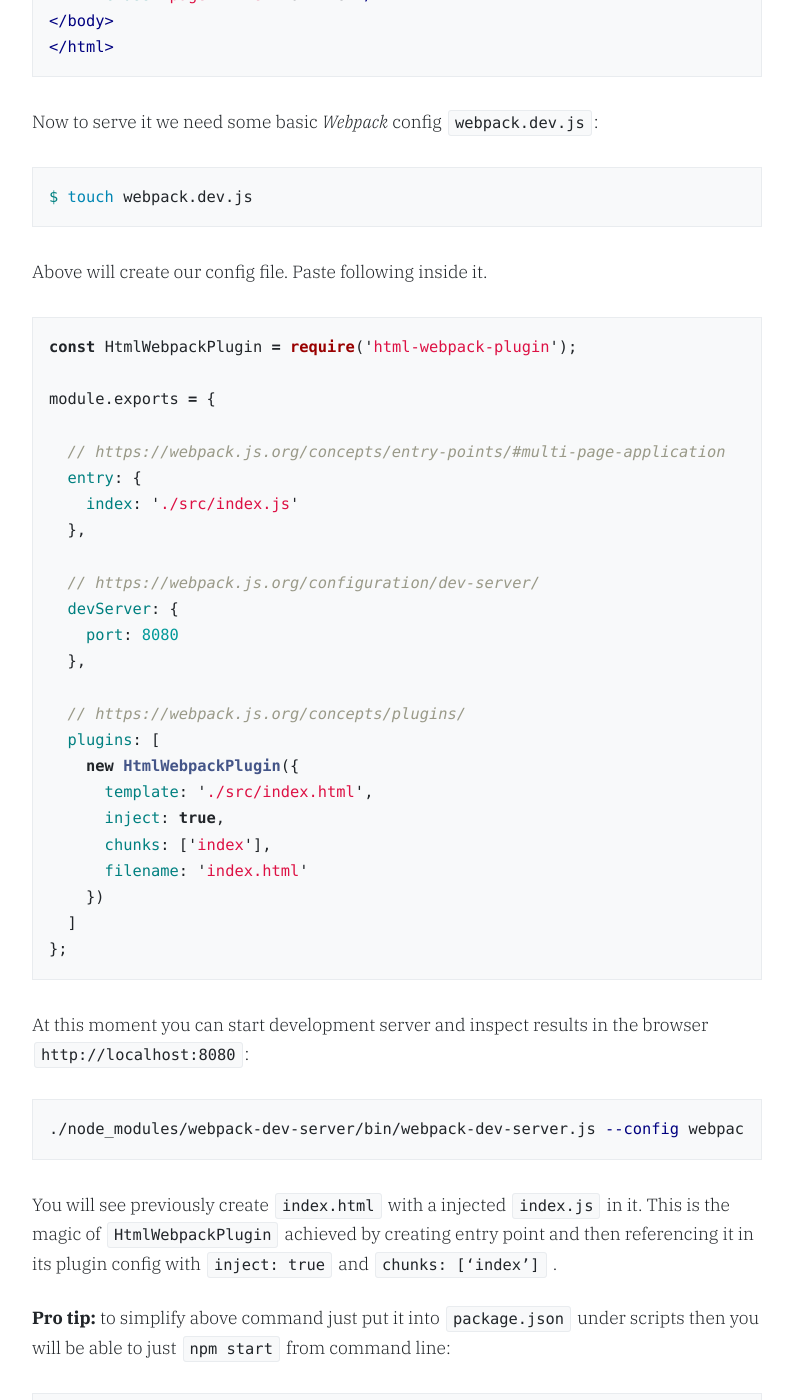
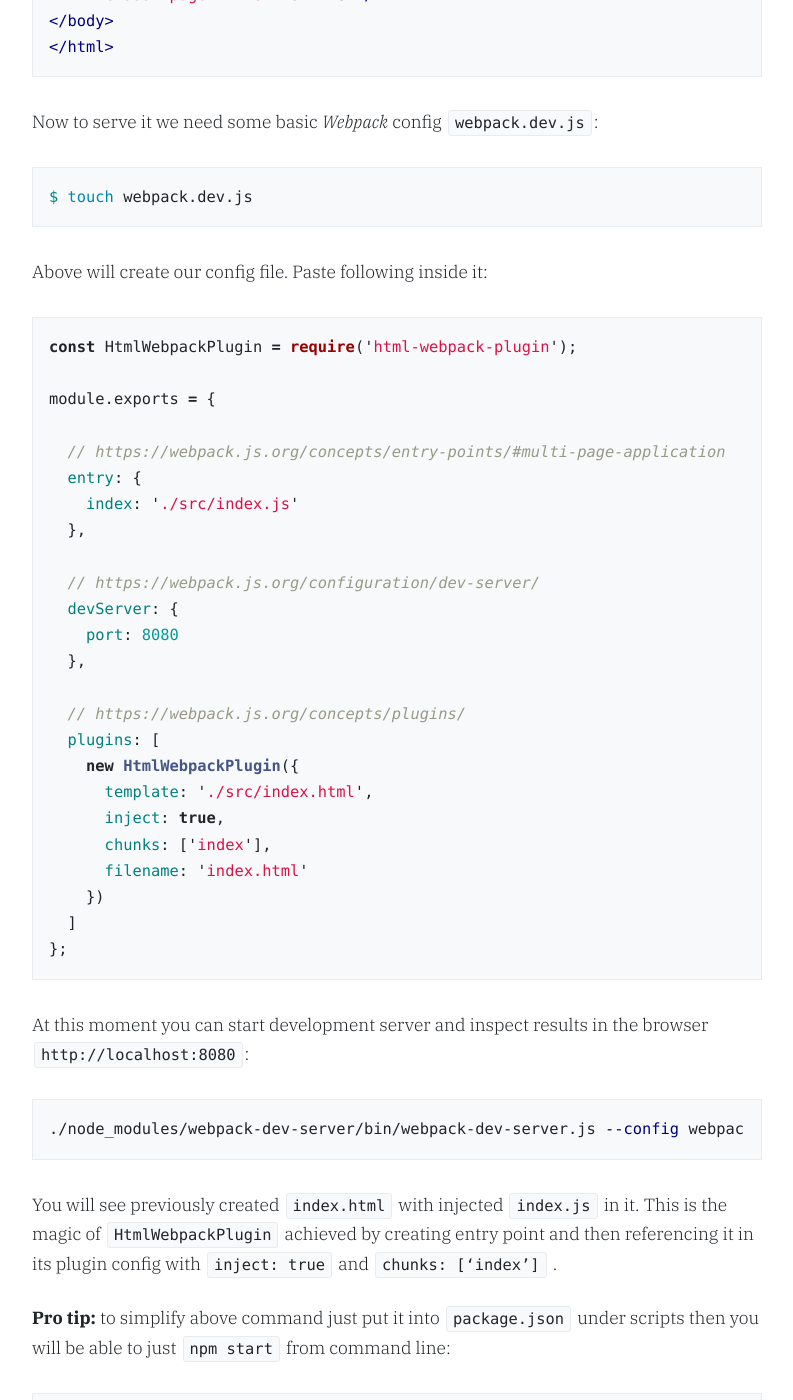
Before and after one commit to ivarprudnikov/ivarprudnikov.com, a Jekyll site: the page built from _posts/2018-08-18-static-website-multiple-html-pages-using-webpack-plus-github-example.md, in a window 1280 px wide and 1400 px high, scrolled down 2479 px. Shown: the whole window, without its empty margins (243-1036 px from the left). Built offline with Jekyll 4.4.1, drawn with Linux system fonts in a browser that asks for light colours; some of the changed text lies outside the part shown.

Commit message:
minor text changes

````diff
--- a/_posts/2018-08-18-static-website-multiple-html-pages-using-webpack-plus-github-example.md
+++ b/_posts/2018-08-18-static-website-multiple-html-pages-using-webpack-plus-github-example.md
@@ -64,7 +64,7 @@ Now to serve it we need some basic *Webpack* config `webpack.dev.js`:
 $ touch webpack.dev.js
 ```
 
-Above will create our config file. Paste following inside it.
+Above will create our config file. Paste following inside it:
 
 ```js
 const HtmlWebpackPlugin = require('html-webpack-plugin');
@@ -99,7 +99,7 @@ At this moment you can start development server and inspect results in the brows
 ./node_modules/webpack-dev-server/bin/webpack-dev-server.js --config webpack.dev.js --mode development
 ```
 
-You will see previously create `index.html` with a injected `index.js` in it. This is the magic of `HtmlWebpackPlugin` achieved by creating entry point and then referencing it in its plugin config with `inject: true` and `chunks: [‘index’]` .
+You will see previously created `index.html` with injected `index.js` in it. This is the magic of `HtmlWebpackPlugin` achieved by creating entry point and then referencing it in its plugin config with `inject: true` and `chunks: [‘index’]` .
 
 **Pro tip:** to simplify above command just put it into `package.json` under scripts then you will be able to just `npm start` from command line:
 
````
Also changed, not shown: other parts of _posts/2018-08-18-static-website-multiple-html-pages-using-webpack-plus-github-example.md (+3 -1 lines).
